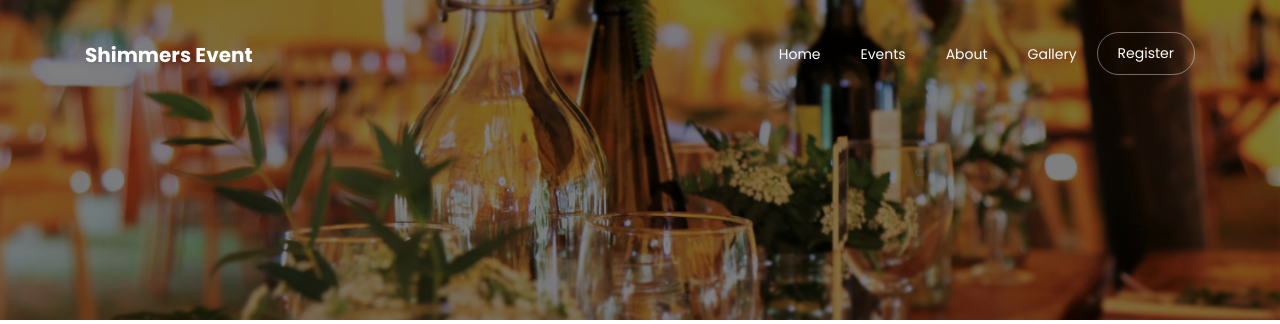
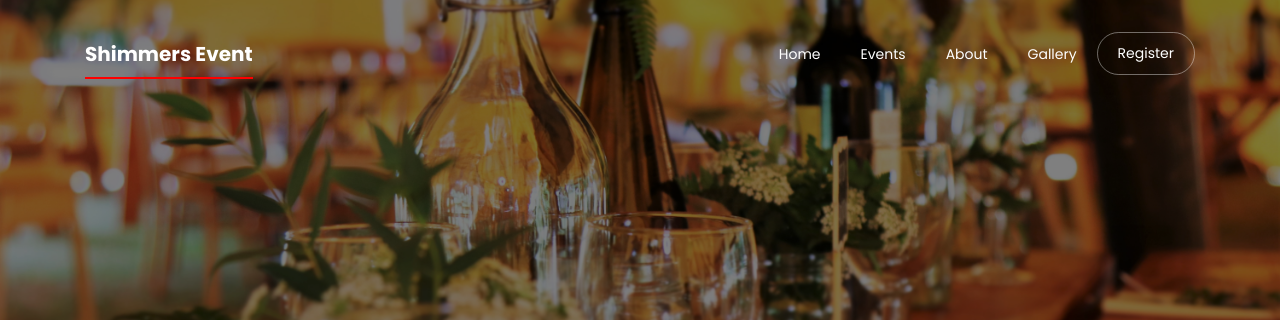
Before and after one commit to roakoth/shimmers-events, a PHP site: page /register.php in a window 1280 px wide, with the pointer over the restyled element. Shown: the top 324 px of the page. Run offline with PHP 8.4, Linux system fonts and the light colour scheme; data that the repository does not hold is empty; some libraries are stand-ins or nearby versions; some web fonts are replaced.

Commit message:
made changes to register page

```diff
--- a/register.php
+++ b/register.php
@@ -18,6 +18,11 @@ include "cssjs/css.php";
     border-radius:20px;
 
   }
+
+  .navbar a:hover {
+  border-bottom:  #FF0000 2px solid;
+  }
+
   .hero-wrap::before {
     content: "";
     position: absolute;
```
